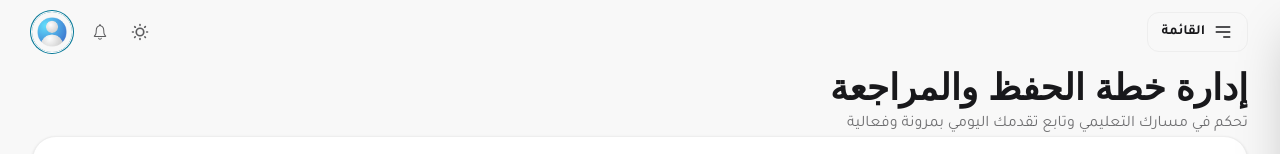
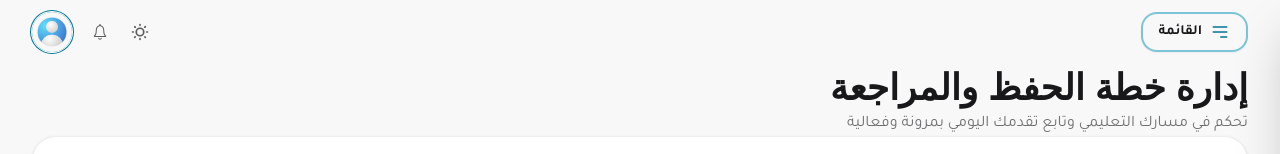
Before and after one commit to AshrafRedaRadi/Athar, a React (Vite) app: page /plan in a window 1280 px wide. Shown: the top 154 px of the page. Built offline with nearby package versions, Linux system fonts and the light colour scheme; no server answers; a web font is replaced by a local one.

Commit message:
enhance drawer menu button contrast & fix dark mode class binding

```diff
--- a/src/api/client.js
+++ b/src/api/client.js
@@ -125,7 +125,7 @@ export async function apiFetch(endpoint, options = {}) {
     return resData;
   } catch (error) {
     if (error.name === "TypeError" || error.message?.includes("fetch")) {
-      throw new Error("تعذَّر الاتصال بالشبكة، يرجى التأكد من اتصالك بالإنترنت والمحاولة مجدداً");
+      throw new Error("تعذَّر الاتصال بالسيرفر حالياً، يرجى التأكد من اتصالك بالإنترنت أو المحاولة لاحقاً");
     }
     throw error;
   }
--- a/src/components/admin/adminNavConfig.jsx
+++ b/src/components/admin/adminNavConfig.jsx
@@ -11,5 +11,5 @@ export const ADMIN_NAV_ITEMS = [
   { id: "users",        label: "إدارة المستخدمين",     dockLabel: "المستخدمون", icon: <HiOutlineUsers className="text-xl" />,        href: "/admin/users" },
   { id: "content",      label: "إدارة المحتوى",         dockLabel: "المحتوى",     icon: <HiOutlineDocumentText className="text-xl" />, href: "/admin/content" },
   { id: "ai-assistant", label: "إدارة المساعد الذكي", dockLabel: "المساعد",    icon: <HiOutlineSparkles className="text-xl" />,     href: "/admin/ai-assistant" },
-  { id: "plans",        label: "إدارة الباقات",             dockLabel: "الباقات",     icon: <HiOutlineSparkles className="text-xl" />,     href: "/plan" },
+  { id: "plans",        label: "إدارة الباقات",             dockLabel: "الباقات",     icon: <HiOutlineSparkles className="text-xl" />,     href: "#" },
 ];
--- a/src/components/shared/Navbar.jsx
+++ b/src/components/shared/Navbar.jsx
@@ -65,12 +65,12 @@ export default function Navbar({
         {/* Dedicated Sidebar Drawer Toggle Button on Right Edge */}
         <label
           htmlFor={drawerId}
-          className="btn btn-ghost border border-base-300 font-2 rounded-xl gap-2 shrink-0 cursor-pointer hover:bg-cyan-700 hover:text-white hover:border-transparent transition-all hidden lg:flex items-center px-3.5 py-2"
+          className="bg-base-200 border-2 border-cyan-600/50 text-base-content hover:bg-cyan-700 hover:text-white dark:hover:bg-cyan-600 dark:hover:text-white hover:border-cyan-700 shadow-xs hover:shadow-md hover:scale-[1.02] active:scale-95 transition-all font-2 rounded-2xl gap-2 shrink-0 cursor-pointer hidden lg:flex items-center px-4 py-2 font-bold group"
           aria-label="فتح القائمة الجانبية"
           title="فتح القائمة الجانبية"
         >
-          <HiOutlineMenuAlt3 className="text-xl" />
-          <span className="font-bold text-sm">القائمة</span>
+          <HiOutlineMenuAlt3 className="text-xl text-cyan-700 dark:text-cyan-400 group-hover:text-white transition-colors" />
+          <span className="text-sm font-bold text-base-content group-hover:text-white transition-colors">القائمة</span>
         </label>
 
         {/* Center slot (optional search bar or breadcrumbs) */}
--- a/src/context/ThemeContext.jsx
+++ b/src/context/ThemeContext.jsx
@@ -15,9 +15,14 @@ function getInitialTheme() {
   return 'light';
 }
 
-/** Apply the theme to the <html> element so DaisyUI picks it up. */
+/** Apply the theme to the <html> element so DaisyUI and Tailwind dark: pick it up. */
 function applyTheme(theme) {
   document.documentElement.setAttribute('data-theme', theme);
+  if (theme === 'dark') {
+    document.documentElement.classList.add('dark');
+  } else {
+    document.documentElement.classList.remove('dark');
+  }
 }
 
 // ── Context ───────────────────────────────────────────────────────────────────
```
